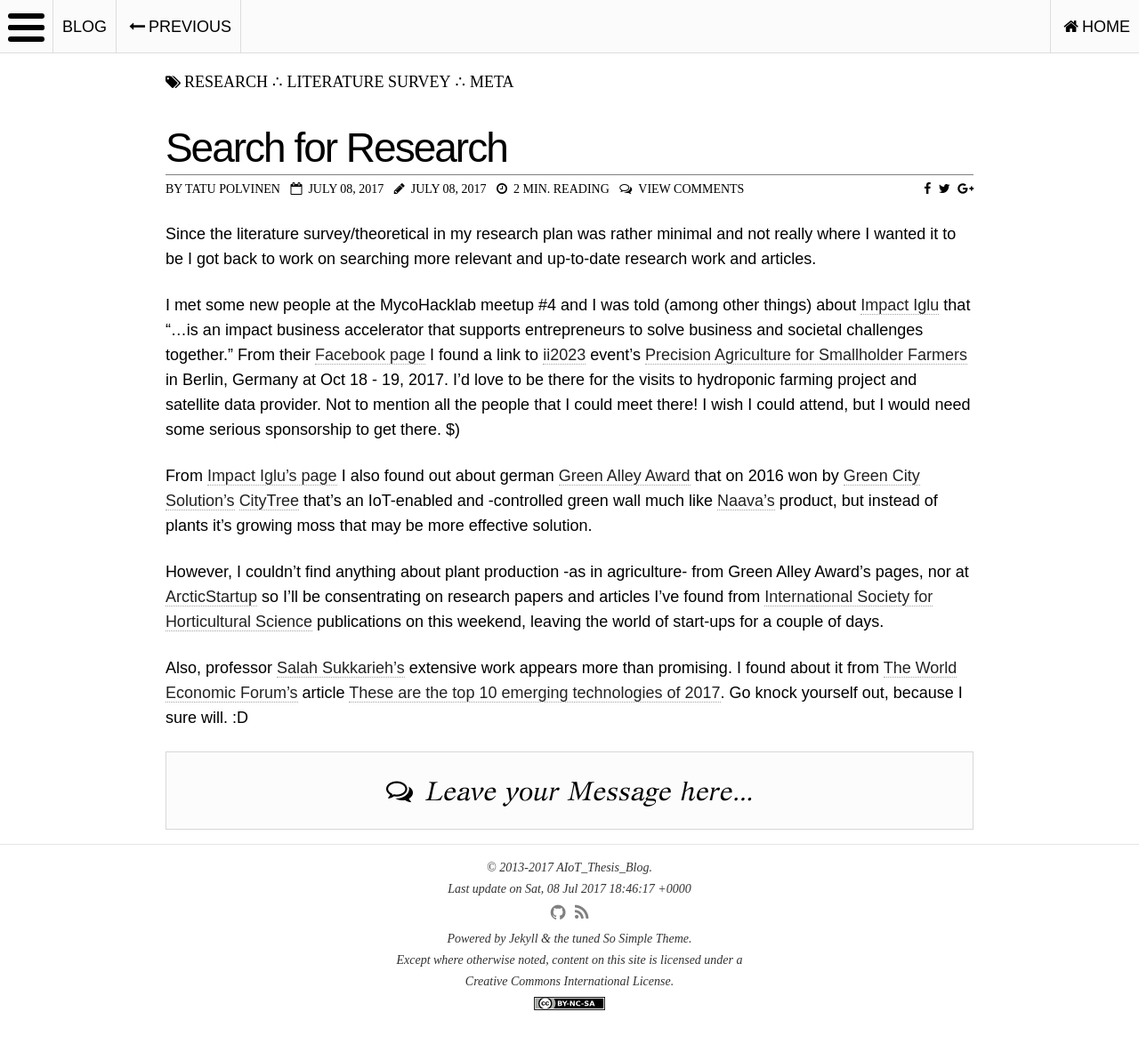
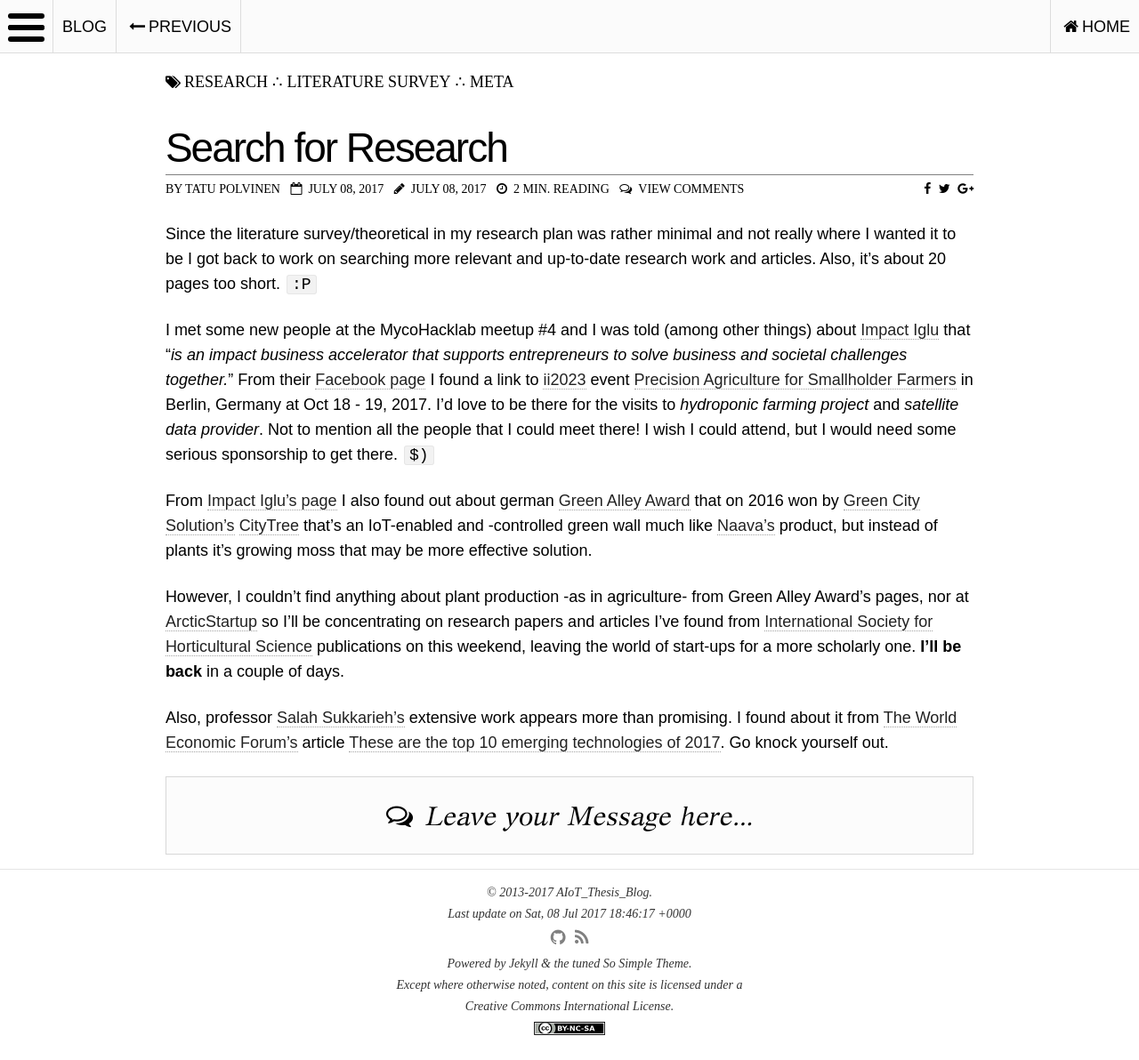
Before and after one commit to tpolvinen/tpolvinen.github.io, a Jekyll site: the page built from _posts/blog/2017-07-08-Search-for-Research.md, in a window 1280 px wide and 1192 px high. Shown: the whole window at 89% size. Built offline with Jekyll 4.4.1, drawn with Linux system fonts in a browser that asks for light colours; nearby versions of some CDN libraries; comment, search, counter and statistics services are not loaded.

Commit message:
Refactored Post: Search for Research

```diff
--- a/_posts/blog/2017-07-08-Search-for-Research.md
+++ b/_posts/blog/2017-07-08-Search-for-Research.md
@@ -12,12 +12,12 @@
 hidelogo: true
 relatedposts:
 ---
-Since the literature survey/theoretical in my research plan was rather minimal and not really where I wanted it to be I got back to work on searching more relevant and up-to-date research work and articles.
+Since the literature survey/theoretical in my research plan was rather minimal and not really where I wanted it to be I got back to work on searching more relevant and up-to-date research work and articles. Also, it's about 20 pages too short. `:P`
 
-I met some new people at the MycoHacklab meetup #4 and I was told (among other things) about [Impact Iglu](http://impactiglu.org) that "...is an impact business accelerator that supports entrepreneurs to solve business and societal challenges together." From their [Facebook page](https://www.facebook.com/impactiglu/) I found a link to [ii2023](http://www.ii2030.com) event's [Precision Agriculture for Smallholder Farmers](http://www.ii2030.com/tracks/precision-agriculture/) in Berlin, Germany at Oct 18 - 19, 2017. I'd love to be there for the visits to hydroponic farming project and satellite data provider. Not to mention all the people that I could meet there! I wish I could attend, but I would need some serious sponsorship to get there. $)
+I met some new people at the MycoHacklab meetup #4 and I was told (among other things) about [Impact Iglu](http://impactiglu.org) that "*is an impact business accelerator that supports entrepreneurs to solve business and societal challenges together.*" From their [Facebook page](https://www.facebook.com/impactiglu/) I found a link to [ii2023](http://www.ii2030.com) event [Precision Agriculture for Smallholder Farmers](http://www.ii2030.com/tracks/precision-agriculture/) in Berlin, Germany at Oct 18 - 19, 2017. I'd love to be there for the visits to *hydroponic farming project* and *satellite data provider*. Not to mention all the people that I could meet there! I wish I could attend, but I would need some serious sponsorship to get there. `$)`
 
 From [Impact Iglu's page](http://impactiglu.org) I also found out about german [Green Alley Award](http://green-alley-award.com) that on 2016 won by [Green City Solution's](https://greencitysolutions.de/en/) [CityTree](https://greencitysolutions.de/en/solutions/) that's an IoT-enabled and -controlled green wall much like [Naava's](https://www.naava.io) product, but instead of plants it's growing moss that may be more effective solution.
 
-However, I couldn't find anything about plant production -as in agriculture- from Green Alley Award's pages, nor at [ArcticStartup](http://arcticstartup.com) so I'll be consentrating on research papers and articles I've found from [International Society for Horticultural Science](http://www.ishs.org) publications on this weekend, leaving the world of start-ups for a couple of days.
+However, I couldn't find anything about plant production -as in agriculture- from Green Alley Award's pages, nor at [ArcticStartup](http://arcticstartup.com) so I'll be concentrating on research papers and articles I've found from [International Society for Horticultural Science](http://www.ishs.org) publications on this weekend, leaving the world of start-ups for a more scholarly one. **I'll be back** in a couple of days.
 
-Also, professor [Salah Sukkarieh's](http://sydney.edu.au/engineering/people/salah.sukkarieh.php) extensive work appears more than promising. I found about it from [The World Economic Forum's](https://www.weforum.org) article [These are the top 10 emerging technologies of 2017](https://www.weforum.org/agenda/2017/06/these-are-the-top-10-emerging-technologies-of-2017/). Go knock yourself out, because I sure will. :D
+Also, professor [Salah Sukkarieh's](http://sydney.edu.au/engineering/people/salah.sukkarieh.php) extensive work appears more than promising. I found about it from [The World Economic Forum's](https://www.weforum.org) article [These are the top 10 emerging technologies of 2017](https://www.weforum.org/agenda/2017/06/these-are-the-top-10-emerging-technologies-of-2017/). Go knock yourself out.
```
